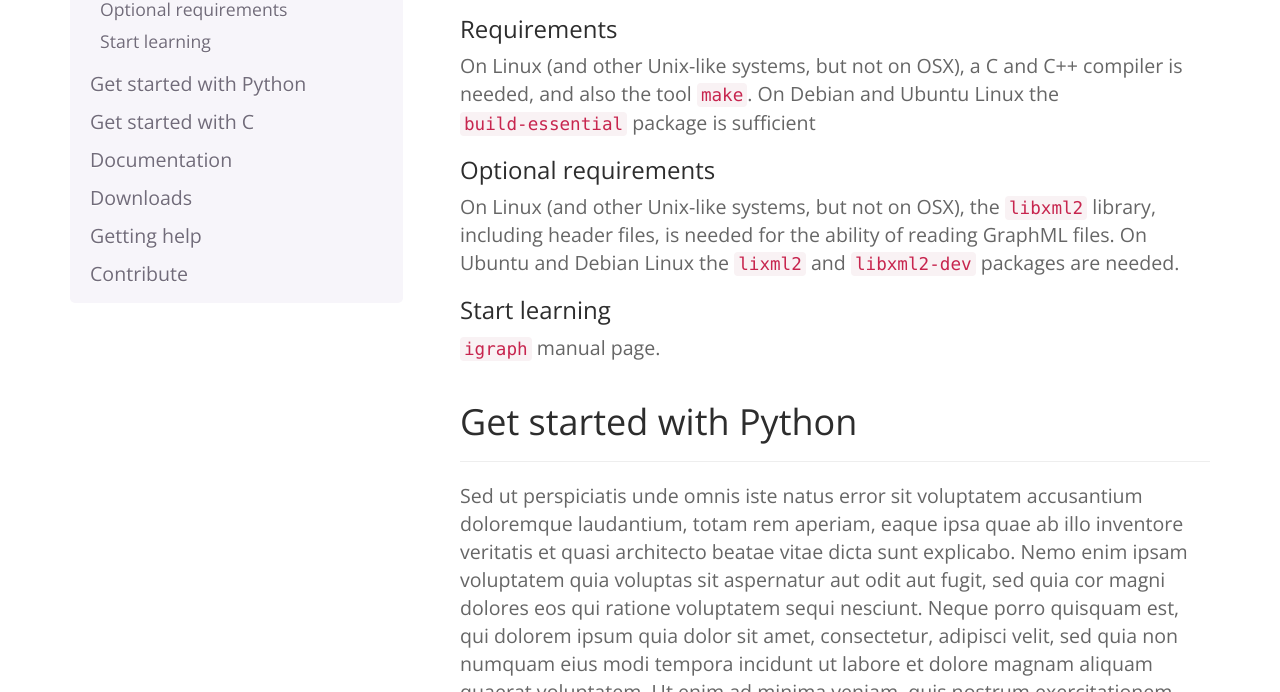
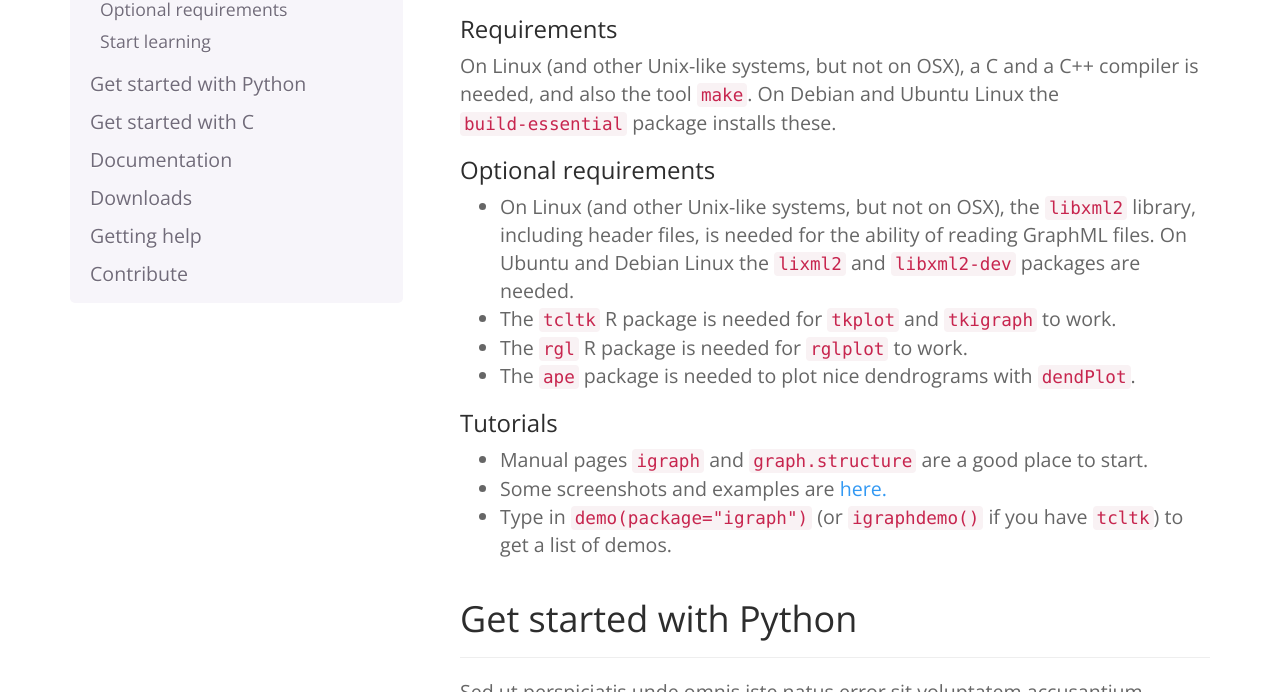
Before and after one commit to igraph/oldweb, a Jekyll site: the page built from all.html, in a window 1280 px wide and 900 px high, scrolled down 200 px, cut to the strip 208-900 px from the top of the window. Built offline with Jekyll 4.4.1, drawn with Linux system fonts in a browser that asks for light colours.

Commit message:
Get started with R improvements.

```diff
--- a/all.html
+++ b/all.html
@@ -51,22 +51,42 @@ title: igraph &ndash; Network analysis software
 
         <h3 id="rreq">Requirements</h3>
         <p>On Linux (and other Unix-like systems, but not on OSX),
-          a C and C++ compiler is needed, and also the tool
+          a C and a C++ compiler is needed, and also the tool
           <code>make</code>. On Debian and Ubuntu Linux the
-          <code>build-essential</code> package is sufficient</p>
+          <code>build-essential</code> package installs these.</p>
 
         <h3 id="rreqopt">Optional requirements</h3>
+
         <p>
-          On Linux (and other Unix-like systems, but not on OSX),
-          the <code>libxml2</code> library, including header files,
-          is needed for the ability of reading GraphML files. On
-          Ubuntu and Debian Linux the <code>lixml2</code> and
-          <code>libxml2-dev</code> packages are needed.
+          <ul>
+            <li>On Linux (and other Unix-like systems, but not on OSX),
+              the <code>libxml2</code> library, including header files,
+              is needed for the ability of reading GraphML files. On
+              Ubuntu and Debian Linux the <code>lixml2</code> and
+              <code>libxml2-dev</code> packages are needed.</li>
+            <li>The <code>tcltk</code> R package is needed for
+              <code>tkplot</code> and <code>tkigraph</code> to
+              work.</li>
+            <li>The <code>rgl</code> R package is needed for
+              <code>rglplot</code> to work.</li>
+            <li>The <code>ape</code> package is needed to plot nice
+              dendrograms with <code>dendPlot</code>.</li>
+          </ul>
         </p>
 
-        <h3 id="rdoc1">Start learning</h3>
+        <h3 id="rdoc1">Tutorials</h3>
+
         <p>
-          <a href=""><code>igraph</code></a> manual page.
+          <ul>
+            <li>Manual pages <a href=""><code>igraph</code></a> and
+              <a href=""><code>graph.structure</code></a> are a good place
+              to start.</li>
+            <li>Some screenshots and examples are
+              <a href="">here.</a></li>
+            <li>Type in <code>demo(package="igraph")</code>
+              (or <code>igraphdemo()</code> if you have
+              <code>tcltk</code>) to get a list of demos.</li>
+          </ul>
         </p>
 
         <div class="page-header">
```
